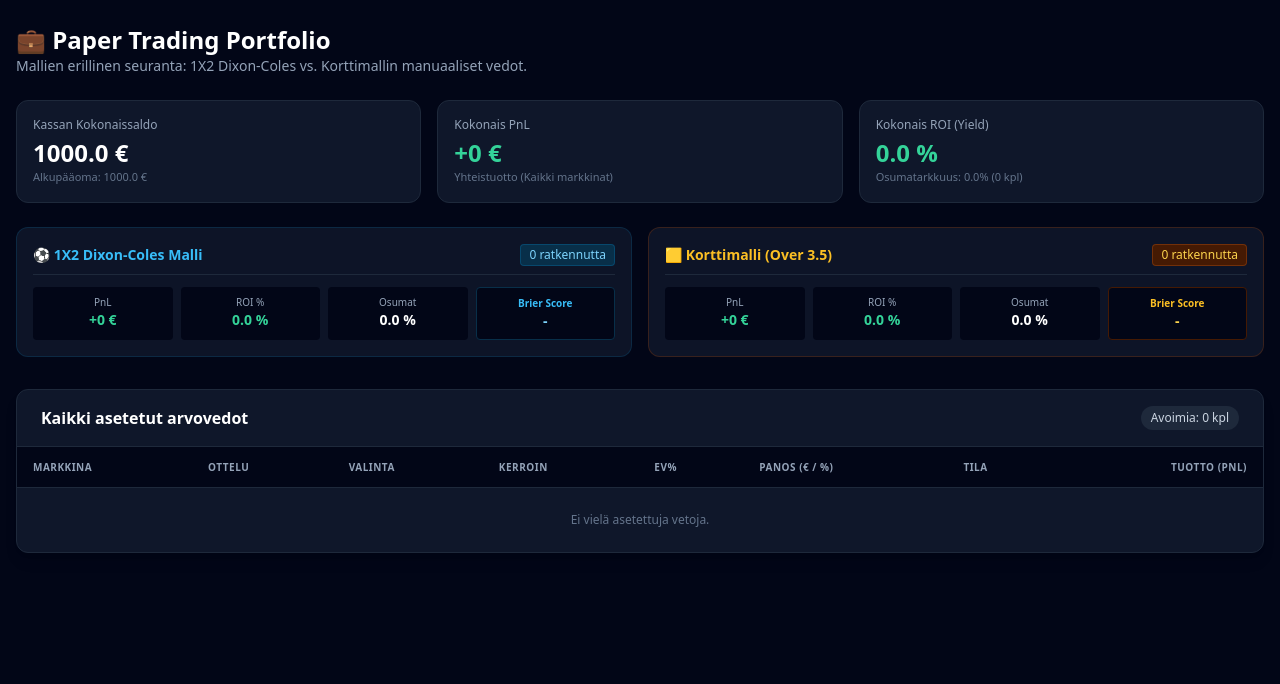
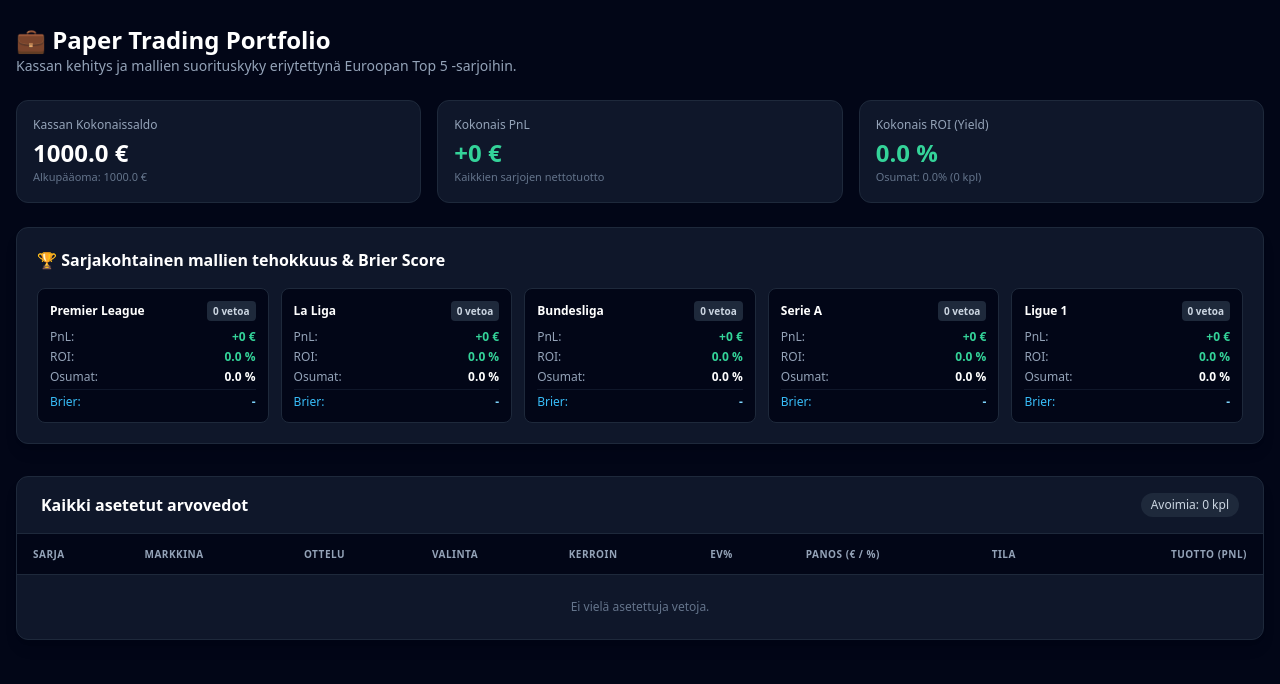
Before and after one commit to bttuny/Football_Data_Analyst, a FastAPI app: page /bankroll in a window 1280 px wide. Shown: the part 65-749 px from the top of the page. Run offline with FastAPI, Linux system fonts and the light colour scheme; data comes from the database, SQL or seed files in the repository; data that the repository does not hold is empty; some libraries are stand-ins or nearby versions.

Commit message:
Added 4 more leagues

```diff
--- a/src/api/routes.py
+++ b/src/api/routes.py
@@ -3,43 +3,66 @@ from fastapi import FastAPI, Depends, Request, Form
 from fastapi.responses import HTMLResponse, RedirectResponse
 from fastapi.templating import Jinja2Templates
 from sqlalchemy.orm import Session
+from typing import Optional
 
+from src.core.config import LEAGUES_CONFIG
 from src.core.database import get_db, Base, engine
-from src.models.entities import Match, MatchPrediction
+from src.models.entities import Match, MatchPrediction, League
 from src.ingestion.odds_fetcher import OddsFetcher, clean_team_name
 from src.ingestion.historical_data import CardsDataFetcher
 from src.quant.value_finder import calculate_value_bets
 from src.quant.cards_model import PremierLeagueCardsModel
 from src.services.bankroll_service import BankrollService
 
-# Luodaan taulut varmuudella
 Base.metadata.create_all(bind=engine)
 
-app = FastAPI(title="Quant Sports Analytics API")
+app = FastAPI(title="Top 5 Leagues Quant Analytics API")
 templates = Jinja2Templates(directory="templates")
 
-# Alustetaan ja opetetaan korttimalli
+# Alustetaan korttimallit jokaiselle liigalle erikseen
 cards_fetcher = CardsDataFetcher()
-df_cards = cards_fetcher.fetch_cards_history()
-cards_model = PremierLeagueCardsModel()
-cards_model.fit(df_cards)
+league_cards_models = {}
+for code, conf in LEAGUES_CONFIG.items():
+    c_model = PremierLeagueCardsModel()
+    c_df = cards_fetcher.fetch_cards_history(league_csv=conf["csv_code"])
+    c_model.fit(c_df)
+    league_cards_models[code] = c_model
 
 
 @app.get("/api/v1/predictions/upcoming")
-def get_upcoming_predictions(db: Session = Depends(get_db)):
-    matches = (
+def get_upcoming_predictions(
+    league: Optional[str] = None, db: Session = Depends(get_db)
+):
+    query = (
         db.query(Match)
         .filter(Match.status.in_(["SCHEDULED", "LOCKED"]))
         .order_by(Match.match_datetime.asc())
-        .limit(10)
-        .all()
     )
 
+    if league and league != "ALL":
+        query = query.join(League).filter(League.code == league)
+
+    matches = query.limit(50).all()
+
     odds_fetcher = OddsFetcher()
-    current_odds = odds_fetcher.fetch_current_odds()
+    current_odds_by_sport = {}
+
     results = []
+    for m in matches:
+        l_code = m.league.code if m.league else "PL"
+        sport_key = LEAGUES_CONFIG.get(l_code, {}).get(
+            "odds_key", "soccer_epl"
+        )
 
-    for m in matches:
+        if sport_key not in current_odds_by_sport:
+            current_odds_by_sport[sport_key] = odds_fetcher.fetch_current_odds(
+                sport_key=sport_key
+            )
+
+        odds_dict = current_odds_by_sport[sport_key]
+        clean_key = f"{clean_team_name(m.home_team)} vs {clean_team_name(m.away_team)}"
+        match_odds = odds_dict.get(clean_key, {"H": 0.0, "D": 0.0, "A": 0.0})
+
         latest_pred = (
             db.query(MatchPrediction)
             .filter(MatchPrediction.match_id == m.match_id)
@@ -48,11 +71,6 @@ def get_upcoming_predictions(db: Session = Depends(get_db)):
         )
 
         if latest_pred:
-            clean_key = f"{clean_team_name(m.home_team)} vs {clean_team_name(m.away_team)}"
-            match_odds = current_odds.get(
-                clean_key, {"H": 0.0, "D": 0.0, "A": 0.0}
-            )
-
             prob_h = float(latest_pred.prob_home_win)
             prob_d = float(latest_pred.prob_draw)
             prob_a = float(latest_pred.prob_away_win)
@@ -65,9 +83,15 @@ def get_upcoming_predictions(db: Session = Depends(get_db)):
                 match_odds.get("D", 0.0),
                 match_odds.get("A", 0.0),
             )
-            card_pred = cards_model.predict_cards(m.home_team, m.away_team, referee=m.referee)
 
-            # Automaattinen Paper Betin asetus, jos ylikerroin löytyy
+            # Käytetään kyseisen liigan omaa korttimallia
+            c_model = league_cards_models.get(
+                l_code, PremierLeagueCardsModel()
+            )
+            card_pred = c_model.predict_cards(
+                m.home_team, m.away_team, referee=m.referee
+            )
+
             for vb in value_analysis:
                 if vb["is_value"]:
                     BankrollService.place_value_bet(
@@ -78,10 +102,14 @@ def get_upcoming_predictions(db: Session = Depends(get_db)):
                         odds=vb["odds"],
                         ev_pct=vb["ev_percentage"],
                         stake_pct=vb["kelly_stake_pct"],
+                        league_code=l_code,
+                        market_type="1X2",
                     )
 
             results.append({
                 "match_id": m.match_id,
+                "league_code": l_code,
+                "league_name": m.league.name if m.league else "Valioliiga",
                 "home_team": m.home_team,
                 "away_team": m.away_team,
                 "expected_goals": {
@@ -101,12 +129,19 @@ def get_upcoming_predictions(db: Session = Depends(get_db)):
 
 
 @app.get("/", response_class=HTMLResponse)
-def render_dashboard(request: Request, db: Session = Depends(get_db)):
-    predictions = get_upcoming_predictions(db)
+def render_dashboard(
+    request: Request, league: str = "ALL", db: Session = Depends(get_db)
+):
+    predictions = get_upcoming_predictions(league=league, db=db)
     return templates.TemplateResponse(
         request,
         "views/dashboard.html",
-        {"predictions": predictions, "active_tab": "matches"},
+        {
+            "predictions": predictions,
+            "active_tab": "matches",
+            "current_league": league,
+            "leagues_config": LEAGUES_CONFIG,
+        },
     )
 
 
@@ -119,18 +154,18 @@ def render_bankroll(request: Request, db: Session = Depends(get_db)):
         {"summary": summary, "active_tab": "bankroll"},
     )
 
+
 @app.post("/api/v1/bets/cards")
 def place_card_bet(
     match_id: int = Form(...),
     match_name: str = Form(...),
+    league_code: str = Form("PL"),
     user_odds: float = Form(...),
     prob_over_3_5: float = Form(...),
     db: Session = Depends(get_db),
 ):
     if user_odds > 1.0 and prob_over_3_5 > 0:
         ev = (prob_over_3_5 * user_odds) - 1.0
-
-        # Kelly panos
         b = user_odds - 1.0
         kelly = (b * prob_over_3_5 - (1.0 - prob_over_3_5)) / b if b > 0 else 0
         stake_pct = min(2.0, round(max(0.0, kelly * 0.25) * 100, 1))
@@ -144,6 +179,7 @@ def place_card_bet(
                 odds=user_odds,
                 ev_pct=round(ev * 100, 1),
                 stake_pct=stake_pct,
+                league_code=league_code,
                 market_type="CARDS_OVER_3_5",
             )
     return RedirectResponse(url="/bankroll", status_code=303)
--- a/src/models/entities.py
+++ b/src/models/entities.py
@@ -25,6 +25,8 @@ class Match(Base):
     status = Column(String(20), default="SCHEDULED")
     actual_home_goals = Column(Integer, nullable=True)
     actual_away_goals = Column(Integer, nullable=True)
+
+    league = relationship("League")
 
 
 class MatchPrediction(Base):
@@ -71,6 +73,7 @@ class PaperBet(Base):
 
     bet_id = Column(Integer, primary_key=True, index=True)
     match_id = Column(Integer, ForeignKey("matches.match_id"), nullable=False)
+    league_code = Column(String(20), default="PL")
     match_name = Column(String(150), nullable=False)
     market_type = Column(String(30), default="1X2")  # '1X2' tai 'CARDS_OVER_3_5'
     outcome = Column(String(20), nullable=False)      # 'H', 'D', 'A', 'OVER_3_5'
--- a/templates/views/bankroll.html
+++ b/templates/views/bankroll.html
@@ -1,11 +1,11 @@
 {% extends 'layouts/base.html' %}
 
-{% block title %}Paper Trading Portfolio - Quant Engine{% endblock %}
+{% block title %}Paper Trading Portfolio - Top 5 Liigat{% endblock %}
 
 {% block content %}
 <div class="mb-6">
     <h1 class="text-2xl font-bold text-white">💼 Paper Trading Portfolio</h1>
-    <p class="text-sm text-slate-400">Mallien erillinen seuranta: 1X2 Dixon-Coles vs. Korttimallin manuaaliset vedot.</p>
+    <p class="text-sm text-slate-400">Kassan kehitys ja mallien suorituskyky eriytettynä Euroopan Top 5 -sarjoihin.</p>
 </div>
 
 <!-- Kassan Yleiskatsaus -->
@@ -21,7 +21,7 @@
         <div class="text-2xl font-bold mt-1 {% if summary.total_pnl >= 0 %}text-emerald-400{% else %}text-rose-400{% endif %}">
             {% if summary.total_pnl >= 0 %}+{% endif %}{{ summary.total_pnl }} €
         </div>
-        <div class="text-[11px] text-slate-500">Yhteistuotto (Kaikki markkinat)</div>
+        <div class="text-[11px] text-slate-500">Kaikkien sarjojen nettotuotto</div>
     </div>
 
     <div class="bg-slate-900 border border-slate-800 p-4 rounded-xl">
@@ -29,78 +29,44 @@
         <div class="text-2xl font-bold mt-1 {% if summary.total_roi_pct >= 0 %}text-emerald-400{% else %}text-rose-400{% endif %}">
             {{ summary.total_roi_pct }} %
         </div>
-        <div class="text-[11px] text-slate-500">Osumatarkkuus: {{ summary.total_win_rate }}% ({{ summary.settled_bets_count }} kpl)</div>
+        <div class="text-[11px] text-slate-500">Osumat: {{ summary.total_win_rate }}% ({{ summary.settled_bets_count }} kpl)</div>
     </div>
 </div>
 
-<!-- Mallikohtainen suorituskyky & Kalibrointimittarit (Brier Score) -->
-<div class="grid grid-cols-1 md:grid-cols-2 gap-4 mb-8">
-    <!-- 1X2 Malli -->
-    <div class="bg-slate-900/90 border border-sky-900/40 p-4 rounded-xl">
-        <div class="flex items-center justify-between mb-3 border-b border-slate-800 pb-2">
-            <span class="font-bold text-sky-400 text-sm flex items-center gap-1.5">
-                ⚽ 1X2 Dixon-Coles Malli
-            </span>
-            <span class="text-xs bg-sky-950 text-sky-300 border border-sky-800/60 px-2 py-0.5 rounded">
-                {{ summary.m_1x2.count }} ratkennutta
-            </span>
-        </div>
-        <div class="grid grid-cols-4 gap-2 text-center">
-            <div class="bg-slate-950 p-2 rounded">
-                <div class="text-[10px] text-slate-400">PnL</div>
-                <div class="text-sm font-bold {% if summary.m_1x2.pnl >= 0 %}text-emerald-400{% else %}text-rose-400{% endif %}">
-                    {% if summary.m_1x2.pnl >= 0 %}+{% endif %}{{ summary.m_1x2.pnl }} €
+<!-- Liigakohtainen Suorituskykytaulukko -->
+<div class="bg-slate-900 border border-slate-800 rounded-xl p-5 mb-8 shadow-lg">
+    <h2 class="font-bold text-white text-base mb-4">🏆 Sarjakohtainen mallien tehokkuus & Brier Score</h2>
+    <div class="grid grid-cols-1 md:grid-cols-5 gap-3">
+        {% for code, data in summary.leagues_breakdown.items() %}
+        <div class="bg-slate-950 border border-slate-800 rounded-lg p-3">
+            <div class="text-xs font-bold text-white mb-2 flex justify-between items-center">
+                <span>{{ data.name }}</span>
+                <span class="text-[10px] bg-slate-800 text-slate-300 px-1.5 py-0.5 rounded">{{ data.count }} vetoa</span>
+            </div>
+            <div class="space-y-1 text-xs">
+                <div class="flex justify-between">
+                    <span class="text-slate-400">PnL:</span>
+                    <strong class="{% if data.pnl >= 0 %}text-emerald-400{% else %}text-rose-400{% endif %}">
+                        {% if data.pnl >= 0 %}+{% endif %}{{ data.pnl }} €
+                    </strong>
+                </div>
+                <div class="flex justify-between">
+                    <span class="text-slate-400">ROI:</span>
+                    <strong class="{% if data.roi_pct >= 0 %}text-emerald-400{% else %}text-rose-400{% endif %}">
+                        {{ data.roi_pct }} %
+                    </strong>
+                </div>
+                <div class="flex justify-between">
+                    <span class="text-slate-400">Osumat:</span>
+                    <strong class="text-white">{{ data.win_rate }} %</strong>
+                </div>
+                <div class="flex justify-between pt-1 border-t border-slate-900">
+                    <span class="text-sky-400 font-medium">Brier:</span>
+                    <strong class="text-sky-300">{{ data.brier_score }}</strong>
                 </div>
             </div>
-            <div class="bg-slate-950 p-2 rounded">
-                <div class="text-[10px] text-slate-400">ROI %</div>
-                <div class="text-sm font-bold {% if summary.m_1x2.roi_pct >= 0 %}text-emerald-400{% else %}text-rose-400{% endif %}">
-                    {{ summary.m_1x2.roi_pct }} %
-                </div>
-            </div>
-            <div class="bg-slate-950 p-2 rounded">
-                <div class="text-[10px] text-slate-400">Osumat</div>
-                <div class="text-sm font-bold text-white">{{ summary.m_1x2.win_rate }} %</div>
-            </div>
-            <div class="bg-slate-950 p-2 rounded border border-sky-950" title="Pienempi arvo = parempi kalibrointi">
-                <div class="text-[10px] text-sky-400 font-semibold">Brier Score</div>
-                <div class="text-sm font-bold text-sky-300">{{ summary.m_1x2.brier_score }}</div>
-            </div>
         </div>
-    </div>
-
-    <!-- Korttimalli -->
-    <div class="bg-slate-900/90 border border-amber-900/40 p-4 rounded-xl">
-        <div class="flex items-center justify-between mb-3 border-b border-slate-800 pb-2">
-            <span class="font-bold text-amber-400 text-sm flex items-center gap-1.5">
-                🟨 Korttimalli (Over 3.5)
-            </span>
-            <span class="text-xs bg-amber-950 text-amber-300 border border-amber-800/60 px-2 py-0.5 rounded">
-                {{ summary.cards.count }} ratkennutta
-            </span>
-        </div>
-        <div class="grid grid-cols-4 gap-2 text-center">
-            <div class="bg-slate-950 p-2 rounded">
-                <div class="text-[10px] text-slate-400">PnL</div>
-                <div class="text-sm font-bold {% if summary.cards.pnl >= 0 %}text-emerald-400{% else %}text-rose-400{% endif %}">
-                    {% if summary.cards.pnl >= 0 %}+{% endif %}{{ summary.cards.pnl }} €
-                </div>
-            </div>
-            <div class="bg-slate-950 p-2 rounded">
-                <div class="text-[10px] text-slate-400">ROI %</div>
-                <div class="text-sm font-bold {% if summary.cards.roi_pct >= 0 %}text-emerald-400{% else %}text-rose-400{% endif %}">
-                    {{ summary.cards.roi_pct }} %
-                </div>
-            </div>
-            <div class="bg-slate-950 p-2 rounded">
-                <div class="text-[10px] text-slate-400">Osumat</div>
-                <div class="text-sm font-bold text-white">{{ summary.cards.win_rate }} %</div>
-            </div>
-            <div class="bg-slate-950 p-2 rounded border border-amber-950" title="Binäärinen Brier Score">
-                <div class="text-[10px] text-amber-400 font-semibold">Brier Score</div>
-                <div class="text-sm font-bold text-amber-300">{{ summary.cards.brier_score }}</div>
-            </div>
-        </div>
+        {% endfor %}
     </div>
 </div>
 
@@ -115,6 +81,7 @@
         <table class="w-full text-left text-xs text-slate-300">
             <thead class="bg-slate-950 text-slate-400 uppercase font-semibold text-[10px] tracking-wider border-b border-slate-800">
                 <tr>
+                    <th class="py-3 px-4">Sarja</th>
                     <th class="py-3 px-4">Markkina</th>
                     <th class="py-3 px-4">Ottelu</th>
                     <th class="py-3 px-4">Valinta</th>
@@ -128,6 +95,7 @@
             <tbody class="divide-y divide-slate-800/60">
                 {% for bet in summary.recent_bets %}
                 <tr class="hover:bg-slate-800/30 transition">
+                    <td class="py-3 px-4 font-bold text-slate-300">{{ bet.league_code }}</td>
                     <td class="py-3 px-4">
                         {% if bet.market_type == '1X2' %}
                             <span class="bg-sky-950 text-sky-400 border border-sky-800 text-[10px] font-bold px-2 py-0.5 rounded">1X2</span>
@@ -157,7 +125,7 @@
                 </tr>
                 {% else %}
                 <tr>
-                    <td colspan="8" class="py-6 text-center text-slate-500">Ei vielä asetettuja vetoja.</td>
+                    <td colspan="9" class="py-6 text-center text-slate-500">Ei vielä asetettuja vetoja.</td>
                 </tr>
                 {% endfor %}
             </tbody>
```
Also changed, not shown: main.py (+136 -125 lines), src/core/config.py (added, +42 -0 lines), src/ingestion/historical_data.py (+62 -36 lines), src/services/bankroll_service.py (+43 -88 lines), templates/views/dashboard.html (+18 -2 lines).
